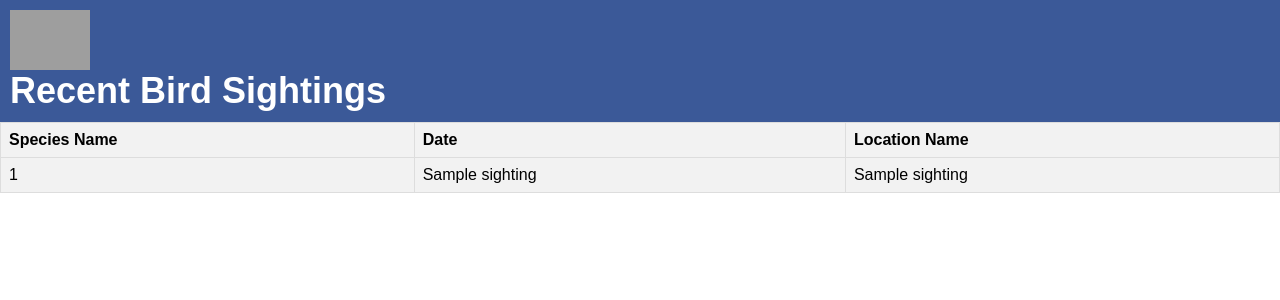
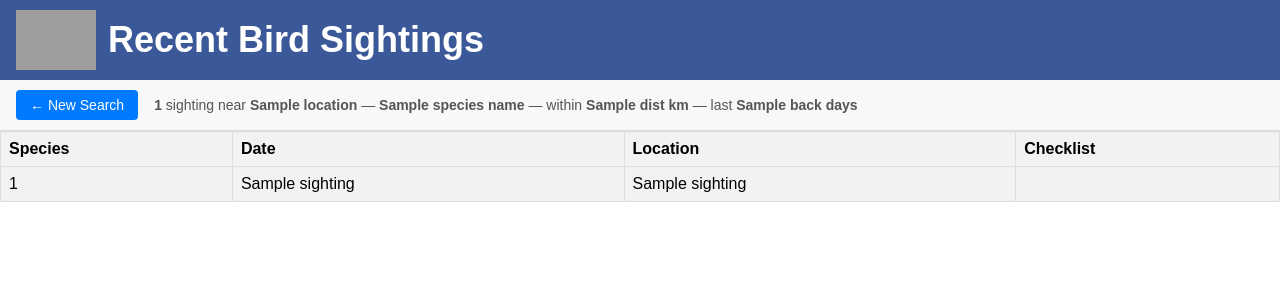
Before and after one commit to t-brunton-smith/bird-app, a Flask app: template templates/results.html in a window 1280 px wide. Shown: the top 300 px of the page. Run offline with Flask 2, Linux system fonts and the light colour scheme; the template is opened without the code that fills it: most values are stand-ins (such as "Sample title", 1, 10 or a date in 2020); parts of the project's set-up code (start-up, migrations or seed data) failed here and were passed over; grey boxes are pictures that could not be loaded.

Commit message:
Improved the app with sliders and checklist review and safety

```diff
--- a/app.py
+++ b/app.py
@@ -3,7 +3,7 @@ import os
 
 import folium as folium
 import requests
-from flask import Flask, render_template, render_template_string, request, jsonify, redirect
+from flask import Flask, render_template, render_template_string, request, jsonify, redirect, make_response
 import pandas as pd
 
 app = Flask(__name__)
@@ -17,7 +17,23 @@ _SPECIES_CODES = pd.Series(
 _SPECIES_NAMES = sorted(_df_tax['COMMON_NAME'].dropna().tolist())
 
 
-# Redirect all HTTP requests to HTTPS (disabled when FLASK_ENV=development)
+def _load_api_key(env_var, ini_section):
+    val = os.environ.get(env_var)
+    if val:
+        return val
+    config = configparser.ConfigParser()
+    config.read('configs/keys.ini')
+    try:
+        return config[ini_section]['apitoken']
+    except KeyError:
+        raise RuntimeError(f"Missing API key: set the {env_var} environment variable")
+
+
+_EBIRD_TOKEN = _load_api_key('EBIRD_TOKEN', 'ebird')
+_MAPBOX_TOKEN = _load_api_key('MAPBOX_TOKEN', 'mapbox')
+_STADIA_TOKEN = _load_api_key('STADIA_TOKEN', 'stadia')
+
+
 @app.before_request
 def https_redirect():
     if request.host.split(':')[0] in ('localhost', '127.0.0.1'):
@@ -42,130 +58,87 @@ def location():
 
 @app.route('/api/species')
 def species_list():
-    return jsonify(_SPECIES_NAMES)
+    resp = make_response(jsonify(_SPECIES_NAMES))
+    resp.headers['Cache-Control'] = 'public, max-age=86400'
+    return resp
 
 
 @app.route('/results')
 def results():
-    # # Get the user's location from the form
     location = request.args.get('location')
+    notable = request.args.get('notable') == 'on'
+    dist = int(request.args.get('dist', 25))
+    back = int(request.args.get('back', 14))
 
     try:
-        notable = request.args.get('notable')
-        if notable == 'on':
-            notable = True
-        else:
-            notable = False
-    except:
-        notable = False
-
-    try:
-        species_name = request.args.get('species_name')
-        species_code = species_name_to_code(species_name)
-    except:
+        species_name = request.args.get('species_name') or None
+        species_code = species_name_to_code(species_name) if species_name else None
+    except Exception:
         species_name = None
         species_code = None
 
     try:
         lat, lng = location_to_coordinates(location)
-        return results_from_coordinates(lat, lng, notable=notable, species_code=species_code)
-    except:
+        return results_from_coordinates(lat, lng, notable=notable, species_code=species_code,
+                                        dist=dist, back=back, location=location,
+                                        species_name=species_name)
+    except Exception:
         return render_template('loc_not_found.html', location=location)
 
 
 def location_to_coordinates(location):
-    # Get the users location
-    location = request.args.get('location')
-
-    config = configparser.ConfigParser()
-    config.read('configs/keys.ini')
-    apitoken = config['mapbox']['apitoken']
-
-    """Convert a location string to latitude and longitude coordinates using Mapbox Geocoding API"""
-    url = f"https://api.mapbox.com/geocoding/v5/mapbox.places/{location}.json?access_token={apitoken}"
+    url = f"https://api.mapbox.com/geocoding/v5/mapbox.places/{location}.json?access_token={_MAPBOX_TOKEN}"
     response = requests.get(url)
     if response.status_code == 200:
         data = response.json()
         if len(data['features']) > 0:
             coordinates = data['features'][0]['center']
-            return tuple(coordinates[::-1])  # return coordinates as (latitude, longitude)
+            return tuple(coordinates[::-1])
     return None
 
 
 def coordinates_to_location(latitude, longitude):
-    config = configparser.ConfigParser()
-    config.read('configs/keys.ini')
-    apitoken = config['mapbox']['apitoken']
-
-    """Reverse geocode a set of latitude and longitude coordinates into a location name using Mapbox Geocoding API"""
-    url = f"https://api.mapbox.com/geocoding/v5/mapbox.places/{longitude},{latitude}.json?access_token={apitoken}"
+    url = f"https://api.mapbox.com/geocoding/v5/mapbox.places/{longitude},{latitude}.json?access_token={_MAPBOX_TOKEN}"
     response = requests.get(url)
     if response.status_code == 200:
         data = response.json()
         if len(data['features']) > 0:
-            location = data['features'][0]['place_name']
-            return location
+            return data['features'][0]['place_name']
     return None
 
 
-def results_from_coordinates(lat, lng, notable=False, species_code=None):
-    # Read the API token from the configs/keys.ini file
-    config = configparser.ConfigParser()
-    config.read('configs/keys.ini')
-    apitoken = config['ebird']['apitoken']
+def results_from_coordinates(lat, lng, notable=False, species_code=None, dist=25, back=14,
+                              location='', species_name=None):
+    if notable:
+        url = f'https://api.ebird.org/v2/data/obs/geo/recent/notable?lat={lat}&lng={lng}&dist={dist}&maxResults=100&back={back}'
+    elif species_code:
+        url = f"https://api.ebird.org/v2/data/obs/geo/recent/{species_code}?lat={lat}&lng={lng}&dist={dist}&maxResults=100&back={back}"
+    else:
+        url = f'https://api.ebird.org/v2/data/obs/geo/recent?lat={lat}&lng={lng}&dist={dist}&maxResults=100&back={back}'
 
-    # Make a request to the eBird API to get recent bird sightings in the user's location
-    if notable:
-        url = f'https://api.ebird.org/v2/data/obs/geo/recent/notable?lat={lat}&lng={lng}&&maxResults=100&back=14'
-    else:
-        if species_code:
-            url = f"https://api.ebird.org/v2/data/obs/geo/recent/{species_code}?lat={lat}&lng={lng}&&maxResults=100&back=14"
-        else:
-            url = f'https://api.ebird.org/v2/data/obs/geo/recent?lat={lat}&lng={lng}&&maxResults=100&back=14'
-
-    headers = {'X-eBirdApiToken': apitoken}
+    headers = {'X-eBirdApiToken': _EBIRD_TOKEN}
     response = requests.get(url, headers=headers)
 
-    # Parse the JSON response and extract the relevant information
     sightings = []
     for sighting in response.json():
-        species_name = sighting['comName']
-        date = sighting['obsDt']
-        location_name = sighting['locName']
-        sightings.append((species_name, date, location_name))
+        sightings.append((
+            sighting['comName'],
+            sighting['obsDt'],
+            sighting['locName'],
+            sighting.get('subId', ''),
+        ))
 
-    # Render the results template with the sightings
-    return render_template('results.html', sightings=sightings)
+    return render_template('results.html', sightings=sightings, location=location,
+                           species_name=species_name, notable=notable, dist=dist, back=back)
 
 
 def create_map_with_pins(locations, center_location, map_title):
-    config = configparser.ConfigParser()
-    config.read('configs/keys.ini')
-    """
-    Create a map with pins at specified latitude and longitude locations using Folium.
-    locations: list of tuples representing latitude and longitude coordinates
-    center_location: tuple representing the latitude and longitude of the center location
-    """
-    map_obj = folium.Map(location=[center_location[0], center_location[1]], zoom_start=10, control_scale=True,
-                         )
-    apitoken = config['stadia']['apitoken']
+    map_obj = folium.Map(location=[center_location[0], center_location[1]], zoom_start=10, control_scale=True)
 
-    # Stamen terrain background
-    tile_url, attribution = 'https://tiles.stadiamaps.com/tiles/stamen_terrain/{z}/{x}/{y}{r}.png', '''&copy; <a href="https://stadiamaps.com/" target="_blank">Stadia Maps</a>
-                    &copy; <a href="https://stamen.com/" target="_blank">Stamen Design</a>
-                    &copy; <a href="https://openmaptiles.org/" target="_blank">OpenMapTiles</a>
-                    &copy; <a href="https://www.openstreetmap.org/about/" target="_blank">OpenStreetMap contributors</a>
-                    '''
+    tile_url = 'https://server.arcgisonline.com/ArcGIS/rest/services/World_Imagery/MapServer/tile/{z}/{y}/{x}'
+    attribution = 'Tiles &copy; Esri &mdash; Source: Esri, i-cubed, USDA, USGS, AEX, GeoEye, Getmapping, Aerogrid, IGN, IGP, UPR-EGP, and the GIS User Community'
 
-    # # Topographical
-    # tile_url, attribution = 'https://{s}.tile.opentopomap.org/{z}/{x}/{y}.png', 'Map data: &copy; <a href="https://www.openstreetmap.org/copyright">OpenStreetMap</a> contributors, <a href="http://viewfinderpanoramas.org">SRTM</a> | Map style: &copy; <a href="https://opentopomap.org">OpenTopoMap</a> (<a href="https://creativecommons.org/licenses/by-sa/3.0/">CC-BY-SA</a>)'
-
-    # # Satellite
-    tile_url, attribution = 'https://server.arcgisonline.com/ArcGIS/rest/services/World_Imagery/MapServer/tile/{z}/{y}/{x}', 'Tiles &copy; Esri &mdash; Source: Esri, i-cubed, USDA, USGS, AEX, GeoEye, Getmapping, Aerogrid, IGN, IGP, UPR-EGP, and the GIS User Community'
-
-    folium.TileLayer(tiles=tile_url,
-                     attr=attribution,
-                     API_key=apitoken).add_to(map_obj)
+    folium.TileLayer(tiles=tile_url, attr=attribution, API_key=_STADIA_TOKEN).add_to(map_obj)
 
     folium.Marker(location=[center_location[0], center_location[1]],
                   icon=folium.Icon(icon='map-marker', color='red')).add_to(map_obj)
@@ -181,102 +154,62 @@ def create_map_with_pins(locations, center_location, map_title):
 
 @app.route('/map')
 def map_endpoint():
-    center_location = request.args.get('center_location')
-    lat, lng = location_to_coordinates(center_location)
+    location = request.args.get('location')
+    lat, lng = location_to_coordinates(location)
     center_coordinates = (lat, lng)
+    dist = int(request.args.get('dist', 25))
+    back = int(request.args.get('back', 14))
 
-    # Check if notable
-    try:
-        notable = request.args.get('notable')
-        if notable == 'on':
-            notable = True
-        else:
-            notable = False
-    except:
-        notable = False
+    notable = request.args.get('notable') == 'on'
+    species_name = request.args.get('species_name') or None
+    species_code = species_name_to_code(species_name) if species_name else None
 
-    # Get the name of the species
-    try:
-        species_name = request.args.get('species_name')
-        if species_name:
-            pass
-        else:
-            species_name = ''
-    except:
-        species_name = False
+    sighting_coordinates = get_species_sightings_at_coordinates(center_coordinates, notable, species_code, dist, back)
 
-    # Convert name to species code
-    species_code = species_name_to_code(species_name)
-
-    # Get the coordinates for sightings of this species code
-    sighting_coordinates = get_species_sightings_at_coordinates(center_coordinates, notable, species_code)
-
-    # Get the map title
     if notable and species_code:
         map_title = f'Map of recent sightings of notable {species_name}s'
     elif notable:
-        map_title = 'Map of recent sightings notable species'
+        map_title = 'Map of recent sightings of notable species'
     elif species_code:
         map_title = f'Map of recent sightings of {species_name}s'
     else:
-        map_title = f'Map of recent sightings of all species'
+        map_title = 'Map of recent sightings of all species'
 
-    # Create the map using the provided function
     map_obj = create_map_with_pins(sighting_coordinates, center_coordinates, map_title)
-
-    # Save the map as HTML
-    map_html = map_obj.get_root().render()
-
-    # Render the map HTML template
-    return render_template_string(map_html)
+    return render_template_string(map_obj.get_root().render())
 
 
 def species_name_to_code(species_name):
     return _SPECIES_CODES.get(species_name.lower()) if species_name else None
 
 
-def get_species_sightings_at_coordinates(coordinates, notable=False, species_code=None):
+def get_species_sightings_at_coordinates(coordinates, notable=False, species_code=None, dist=25, back=14):
     center_lat, center_lng = coordinates
-
-    config = configparser.ConfigParser()
-    config.read('configs/keys.ini')
-
-    apitoken = config['ebird']['apitoken']
-    headers = {'X-eBirdApiToken': apitoken}
+    headers = {'X-eBirdApiToken': _EBIRD_TOKEN}
 
     if species_code:
-        url = f"https://api.ebird.org/v2/data/obs/geo/recent/{species_code}?lat={center_lat}&lng={center_lng}"
+        url = f"https://api.ebird.org/v2/data/obs/geo/recent/{species_code}?lat={center_lat}&lng={center_lng}&dist={dist}&maxResults=100&back={back}"
+    elif notable:
+        url = f'https://api.ebird.org/v2/data/obs/geo/recent/notable?lat={center_lat}&lng={center_lng}&dist={dist}&maxResults=100&back={back}'
     else:
-        if notable:
-            url = f'https://api.ebird.org/v2/data/obs/geo/recent/notable?lat={center_lat}&lng={center_lng}&&maxResults=100&back=14'
-        else:
-            url = f"https://api.ebird.org/v2/data/obs/geo/recent?lat={center_lat}&lng={center_lng}"
+        url = f"https://api.ebird.org/v2/data/obs/geo/recent?lat={center_lat}&lng={center_lng}&dist={dist}&maxResults=100&back={back}"
 
     response = requests.get(url, headers=headers)
-    results = response.json()
 
     sighting_locations = []
-    for this in results:
-        lat = this['lat'] if 'lat' in this.keys() else None
-        lng = this['lng'] if 'lng' in this.keys() else None
-        comName = this['comName'] if 'comName' in this.keys() else None
-        if all((lat, lng, comName)):
-            pass
-        else:
+    for this in response.json():
+        lat = this.get('lat')
+        lng = this.get('lng')
+        comName = this.get('comName')
+        if not all((lat, lng, comName)):
             continue
-        obsDt = this['obsDt'] if 'obsDt' in this.keys() else None
-        howMany = this['howMany'] if 'howMany' in this.keys() else None
-
-        sighting_locations.append((lat, lng, comName, obsDt, howMany))
+        sighting_locations.append((lat, lng, comName, this.get('obsDt'), this.get('howMany')))
 
     return sighting_locations
 
 
 if __name__ == '__main__':
-    # app.run(debug=True, host='0.0.0.0', ssl_context=('ssl/cert.pem', 'ssl/key.pem'))
-    # print(os.listdir('/app/ssl'))
-    # print(os.path.isfile('/app/ssl/privkey.pem'))
-    if (os.path.exists('/app/ssl')):
+    if os.path.exists('/app/ssl'):
         app.run(debug=True, host='0.0.0.0', ssl_context=('/app/ssl/cert2.pem', '/app/ssl/privkey2.pem'))
     else:
         app.run(debug=True, host='0.0.0.0')
--- a/templates/results.html
+++ b/templates/results.html
@@ -12,7 +12,10 @@
         .header {
             background-color: #3b5998;
             color: #fff;
-            padding: 10px;
+            padding: 10px 16px;
+            display: flex;
+            align-items: center;
+            gap: 12px;
         }
 
         .header h1 {
@@ -22,8 +25,39 @@
 
         .header img {
             height: 60px;
-            margin-right: 20px;
             vertical-align: middle;
+        }
+
+        .toolbar {
+            padding: 10px 16px;
+            background: #f8f8f8;
+            border-bottom: 1px solid #ddd;
+            display: flex;
+            align-items: center;
+            gap: 16px;
+            flex-wrap: wrap;
+        }
+
+        .back-btn {
+            display: inline-block;
+            background: #007bff;
+            color: white;
+            border: none;
+            padding: 7px 14px;
+            border-radius: 4px;
+            cursor: pointer;
+            font-size: 14px;
+            text-decoration: none;
+            white-space: nowrap;
+        }
+
+        .back-btn:hover {
+            background: #0056b3;
+        }
+
+        .search-context {
+            color: #555;
+            font-size: 14px;
         }
 
         .sightings-table {
@@ -44,6 +78,18 @@
         .sightings-table tr:nth-child(even) {
             background-color: #f2f2f2;
         }
+
+        .checklist-link {
+            color: #007bff;
+            font-size: 12px;
+            white-space: nowrap;
+        }
+
+        .empty-state {
+            padding: 32px 16px;
+            text-align: center;
+            color: #555;
+        }
     </style>
 </head>
 <body>
@@ -51,23 +97,45 @@
     <img src="{{ url_for('static', filename='icons/bird_icon_XS.png') }}" alt="bird logo">
     <h1>Recent Bird Sightings</h1>
 </div>
+
+<div class="toolbar">
+    <a href="/" class="back-btn">&#8592; New Search</a>
+    <span class="search-context">
+        <strong>{{ sightings|length }}</strong> sighting{{ 's' if sightings|length != 1 else '' }}
+        near <strong>{{ location }}</strong>
+        {% if species_name %} &mdash; <strong>{{ species_name }}</strong>{% endif %}
+        {% if notable %} &mdash; notable only{% endif %}
+        &mdash; within <strong>{{ dist }} km</strong>
+        &mdash; last <strong>{{ back }} day{{ 's' if back != 1 else '' }}</strong>
+    </span>
+</div>
+
 {% if sightings %}
 <table class="sightings-table">
     <tr>
-        <th>Species Name</th>
+        <th>Species</th>
         <th>Date</th>
-        <th>Location Name</th>
+        <th>Location</th>
+        <th>Checklist</th>
     </tr>
     {% for sighting in sightings %}
     <tr>
         <td>{{ sighting[0] }}</td>
         <td>{{ sighting[1] }}</td>
         <td>{{ sighting[2] }}</td>
+        <td>
+            {% if sighting[3] %}
+            <a class="checklist-link" href="https://ebird.org/checklist/{{ sighting[3] }}" target="_blank">View ↗</a>
+            {% endif %}
+        </td>
     </tr>
     {% endfor %}
 </table>
 {% else %}
-<p>No recent sightings in this area</p>
+<div class="empty-state">
+    <p>No sightings found for this search.</p>
+    <a href="/" class="back-btn">&#8592; Try another search</a>
+</div>
 {% endif %}
 </body>
 </html>
```
Also changed, not shown: templates/index.html (+127 -64 lines), README.md, 1 other file.
